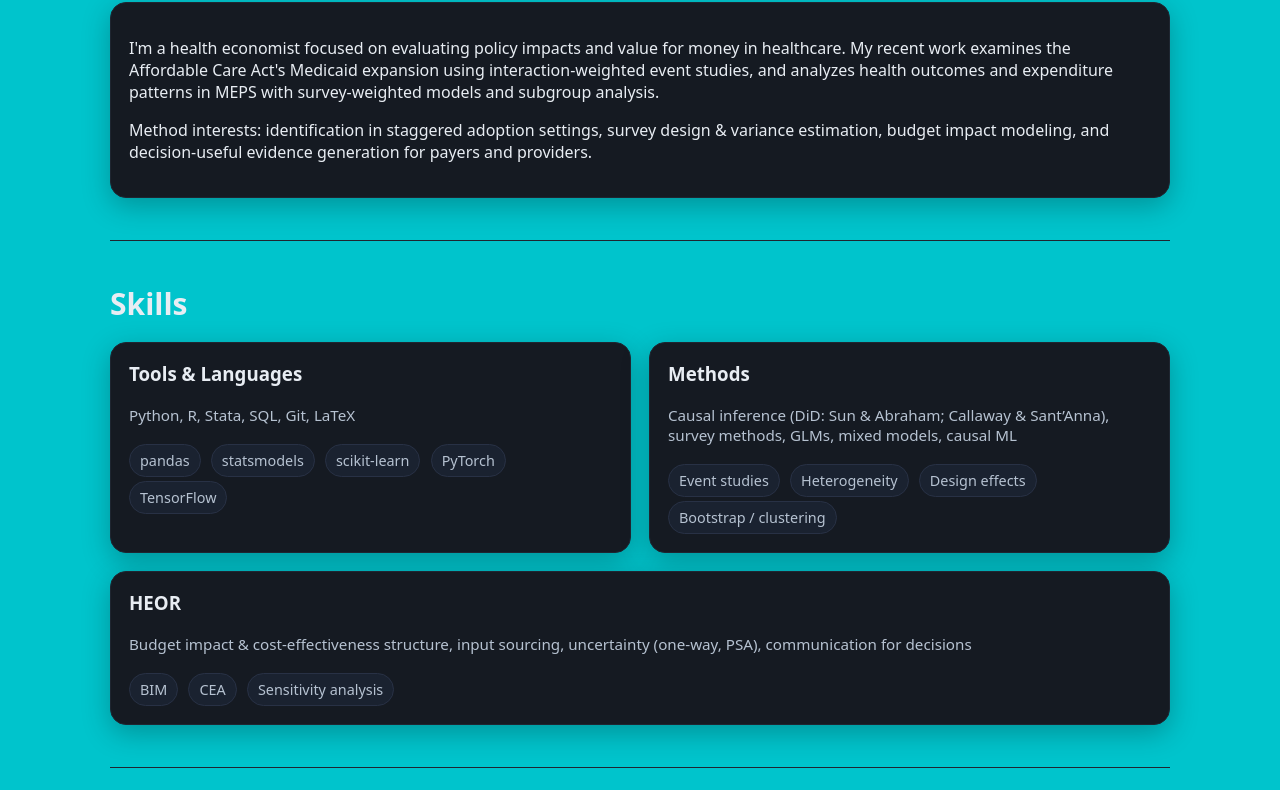
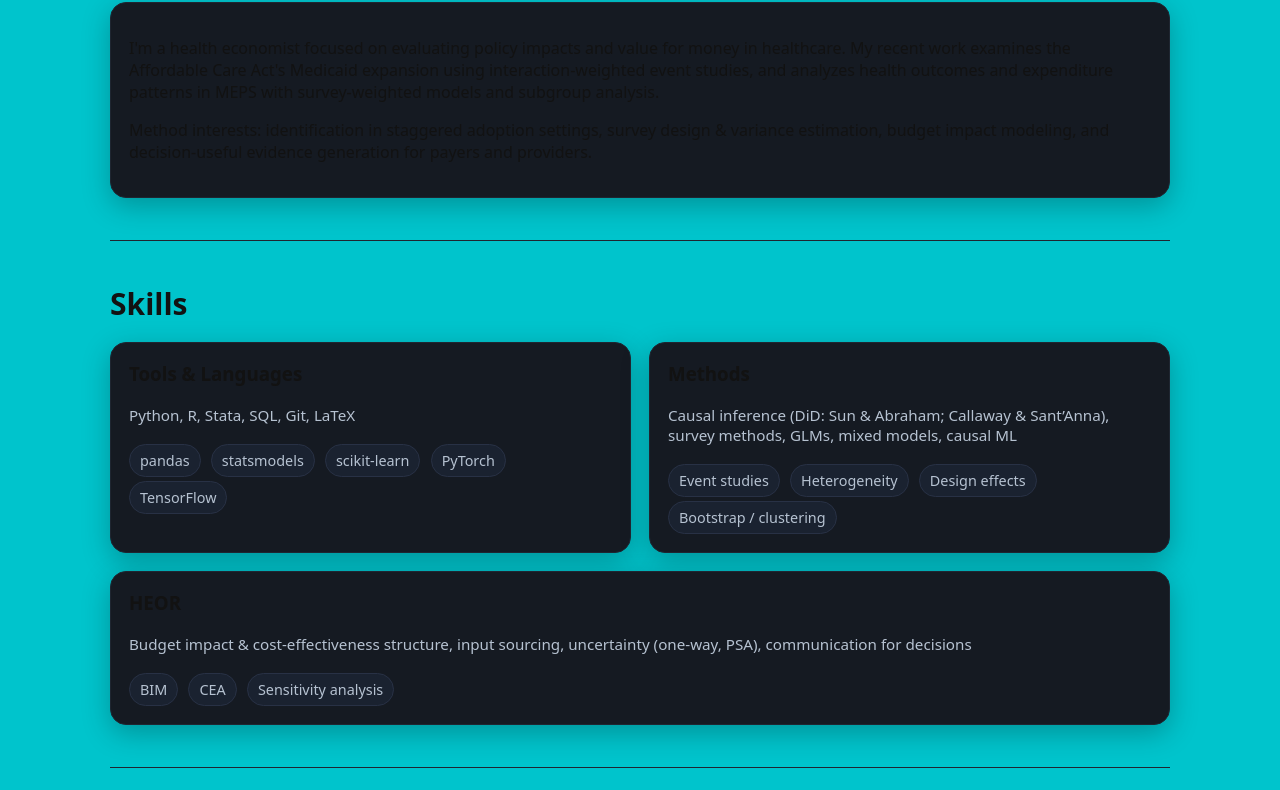
Before and after one commit to Shadi-Sadie/Shadi-Sadie.github.io, a plain HTML site: page index.html in a window 1280 px wide. Shown: the part 649-1439 px from the top of the page. Drawn offline with Linux system fonts and the light colour scheme.

Commit message:
Update index.html

```diff
--- a/index.html
+++ b/index.html
@@ -18,7 +18,7 @@
     :root {
       --bg: #00c4cc;          /* charcoal */
       --panel: #151a22;       /* dark slate */
-      --text: #e8edf3;        /* near-white */
+      --text: #121212;        /* near-white */
       --muted: #b6c2d1;       /* muted text */
       --accent: #7cd4ff;      /* soft cyan */
       --accent-2: #ffd166;    /* warm accent */
```
